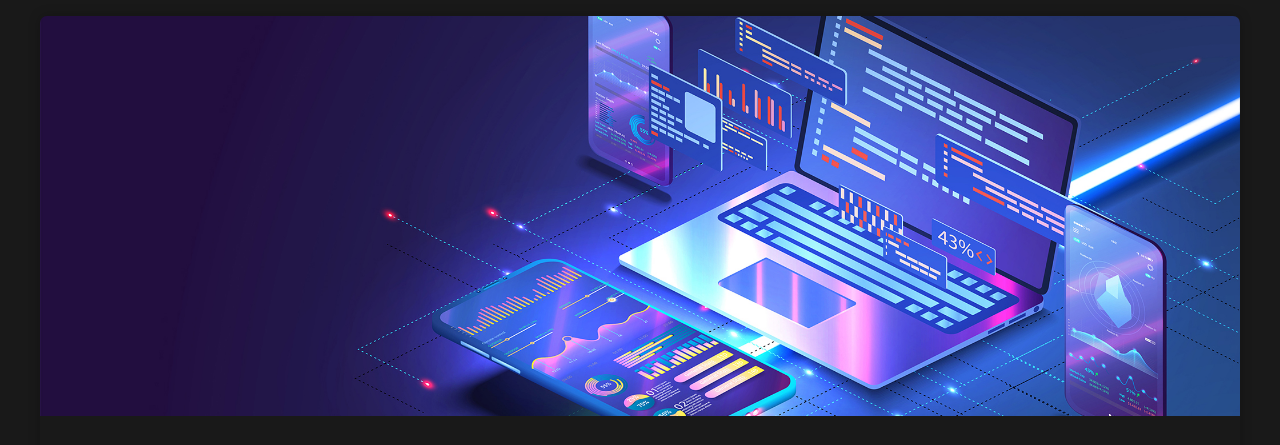
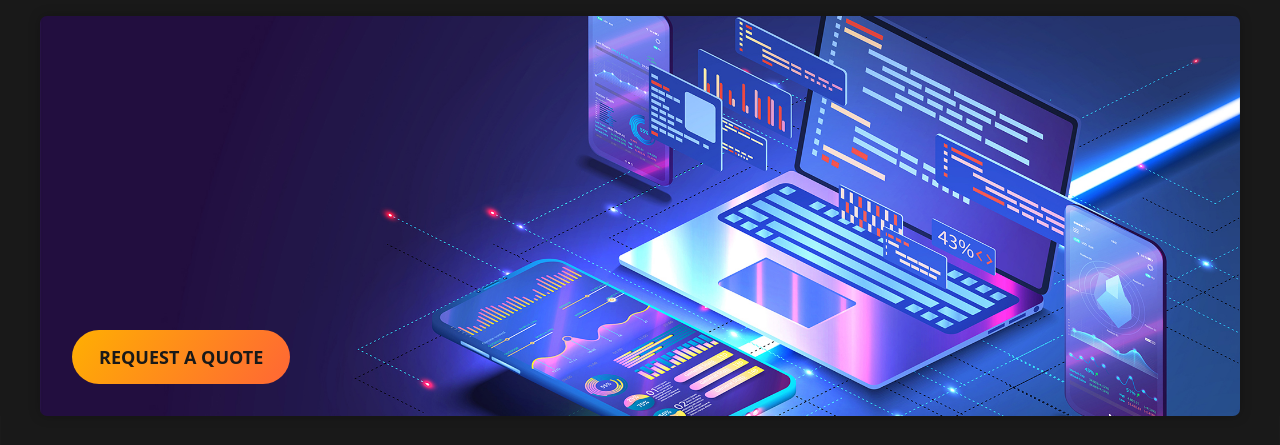
Before and after one commit to fszabi/webrebirth.com, a website built with Vite: page index.html in a window 1280 px wide. Shown: the part 448-893 px from the top of the page. Built offline with nearby package versions, Linux system fonts and the light colour scheme; some packages are replaced by stand-ins of ours.

Commit message:
changed container

```diff
--- a/index.html
+++ b/index.html
@@ -201,7 +201,7 @@
             </div>
             <div class="img-container border-radius-2 box-shadow-1">
               <img src="assets/hero.jpg" alt="hero image" />
-              <div class="button-containerr | flex-group mx-auto padding-32">
+              <div class="button-container | flex-group mx-auto padding-32">
                 <a href="#quote" class="btn btn--primary">
                   <span></span>
                   Request a quote
```
